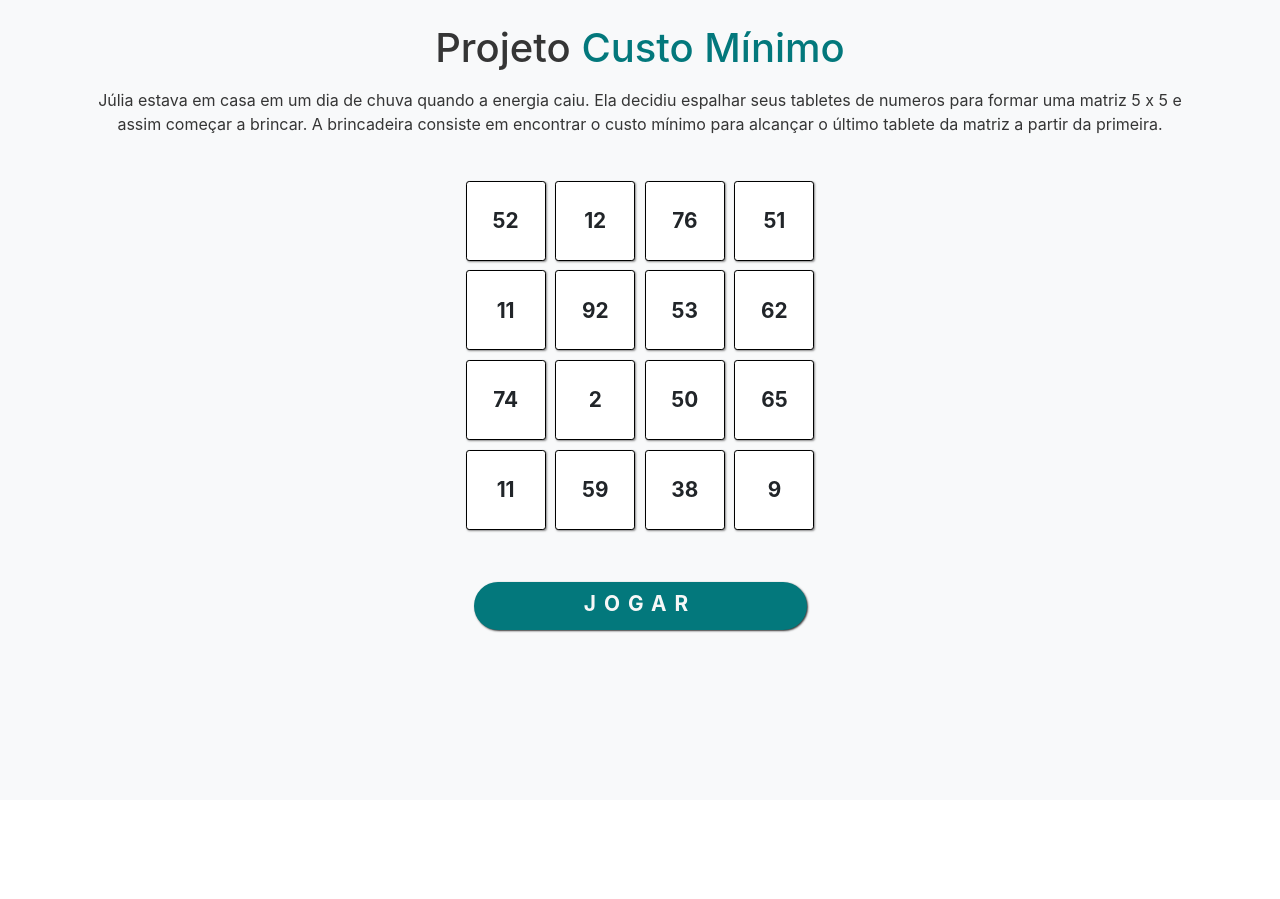
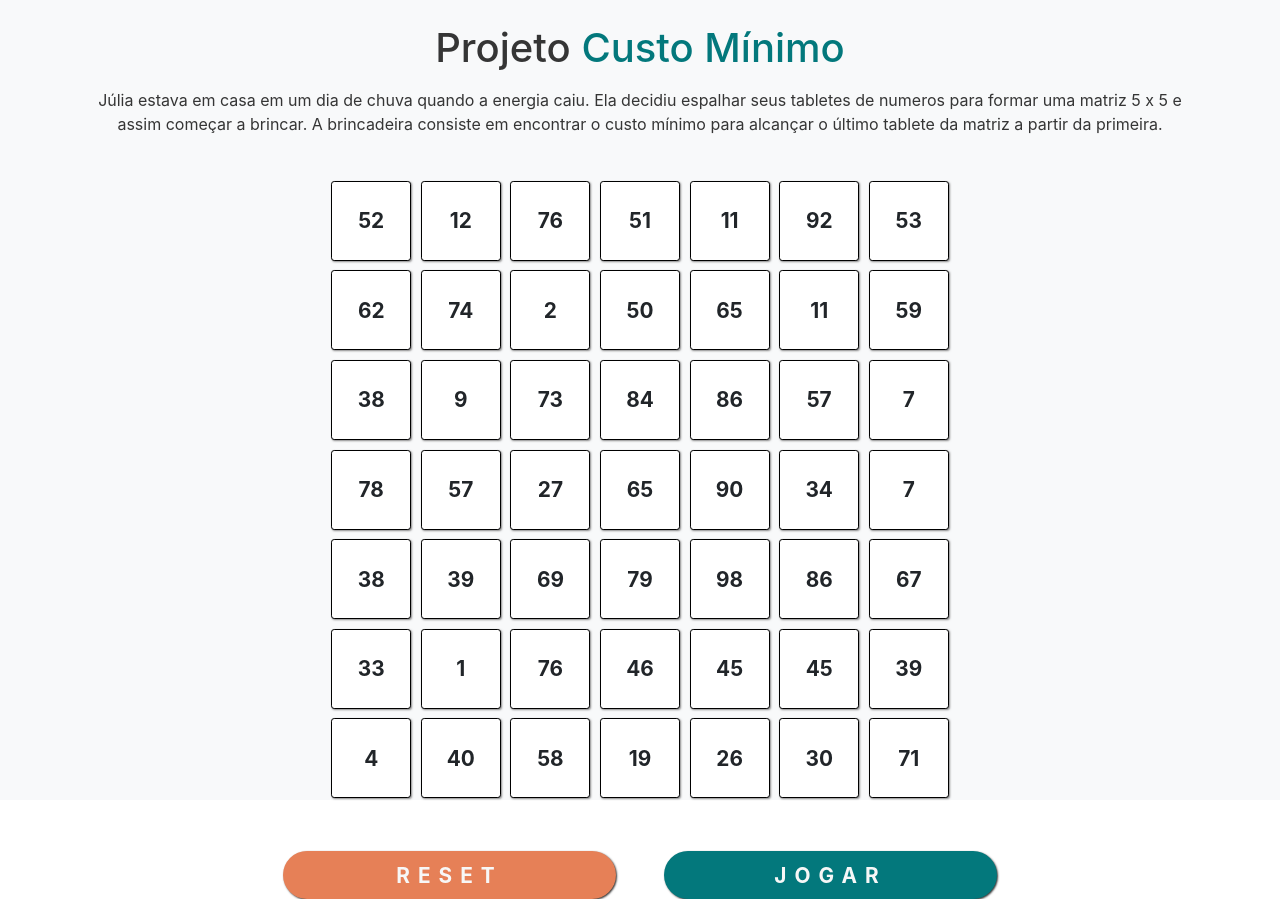
Before and after one commit to EsioFreitas/D-P_minimum-cost, a React (Create React App) app: page / in a window 1280 px wide. Before the commit the page ends 800 px from the top, so only its background shows below. Built offline with nearby package versions, Linux system fonts and the light colour scheme.

Commit message:
add reset button

```diff
--- a/src/App.css
+++ b/src/App.css
@@ -19,11 +19,10 @@
   font-weight: bold;
 }
 
-.start-btn {
+.handle-btn {
   width: 30%;
   border: none;
   box-shadow: 1px 1px 2px #353535;
-  background-color: #03787c;
   height: 3rem;
   border-radius: 5rem;
   letter-spacing: 0.5rem;
@@ -36,9 +35,26 @@
   transition: all 0.5s;
 }
 
+.start-btn {
+  background-color: #03787c;
+}
+
 .start-btn:active,
 .start-btn:hover {
+  background-color: #086a6d;
+}
+
+.reset-btn {
+  background-color: #e68057;
+}
+
+.reset-btn:active,
+.reset-btn:hover {
+  background-color: #ad5f40;
+}
+
+.handle-btn:active,
+.handle-btn:hover {
   transition: all 0.5s;
   box-shadow: 1px 1px 5px #353535;
-  background-color: #086a6d;
 }
--- a/src/App.js
+++ b/src/App.js
@@ -6,14 +6,15 @@ function App() {
   const [matrix, setMatrix] = useState([]);
 
   useEffect(() => {
-    getRandomTabels();
+    handleReset();
   }, []);
 
-  const getRandomTabels = () => {
+
+  function handleReset() {
     const costs = generateCosts();
     console.log(costs)
     setMatrix(costs);
-  };
+  }
 
   return (
     <div className="bg-light" style={{ height: "100vh" }}>
@@ -36,11 +37,11 @@ function App() {
         <div className="row">
           <div className="col d-flex justify-content-center mt-3">
             <div>
-              {matrix.map((line, index) => (
-                  <div key={index} className="d-flex">
+              {matrix.map((line, i) => (
+                  <div key={i+1} className="d-flex">
                     {
-                      line.map((cost, index) => (
-                        <div key={cost*index} className="tablet d-flex justify-content-center align-items-center">
+                      line.map((cost, j) => (
+                        <div key={j+1} className={`tablet d-flex justify-content-center align-items-center`}>
                           {cost}
                         </div>
                       ))
@@ -52,7 +53,8 @@ function App() {
           </div>
         </div>
         <div className="d-flex justify-content-center mt-5 align-items-center">
-          <div className="btn start-btn">Jogar</div>
+          <button className="btn handle-btn reset-btn mr-5" onClick={handleReset}>Reset</button>
+          <button className="btn handle-btn start-btn">Jogar</button>
         </div>
       </div>
     </div>
--- a/src/algorithms/generateCosts.js
+++ b/src/algorithms/generateCosts.js
@@ -1,6 +1,6 @@
 export default function generateCosts() {
     const min = 4;
-    const max = 10;
+    const max = 8;
     const numLines = Math.floor(Math.random() * (max - min + 1)) + min;
     const costs = [];
     for(let i = 0; i < numLines; i++) {
```
